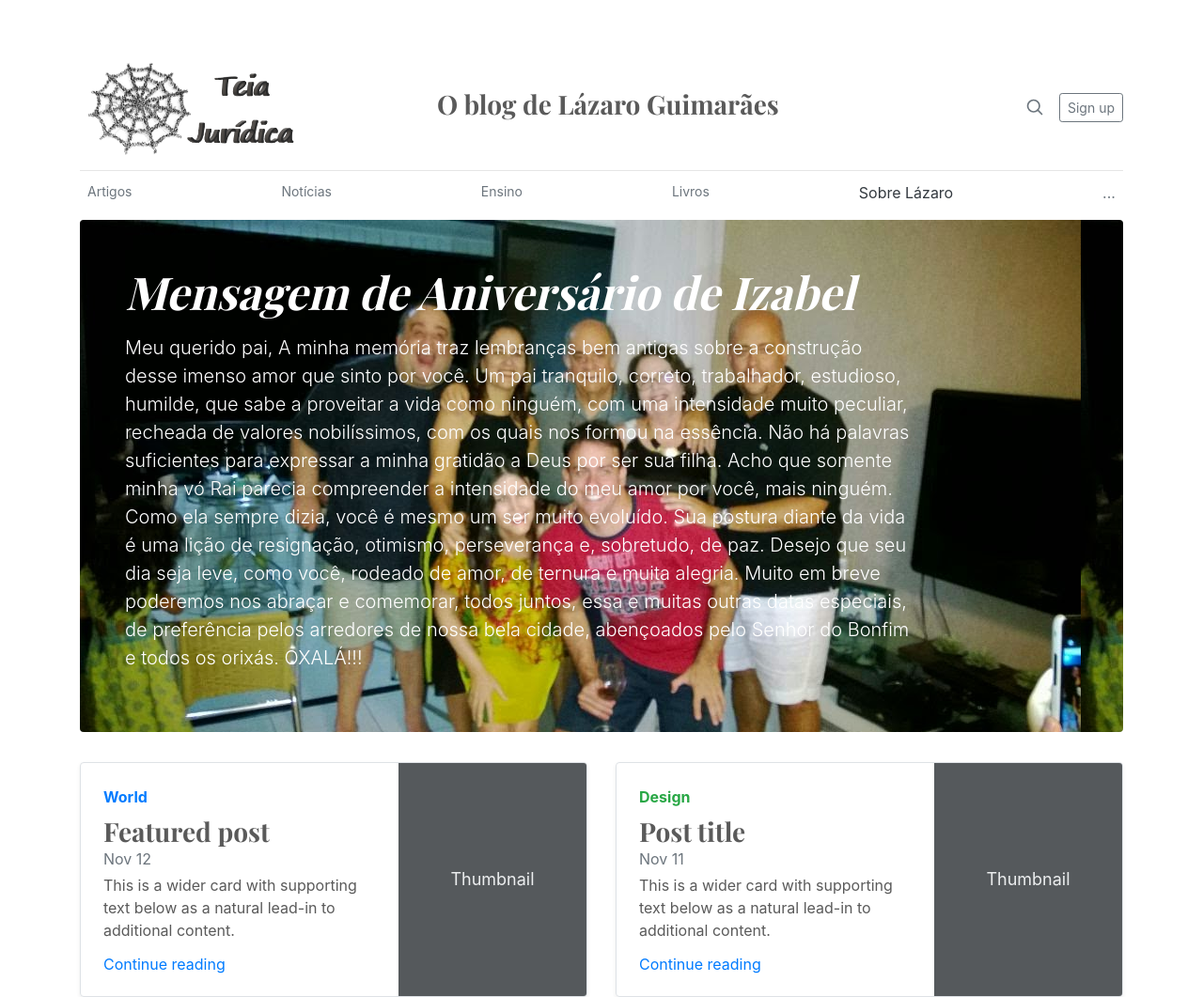
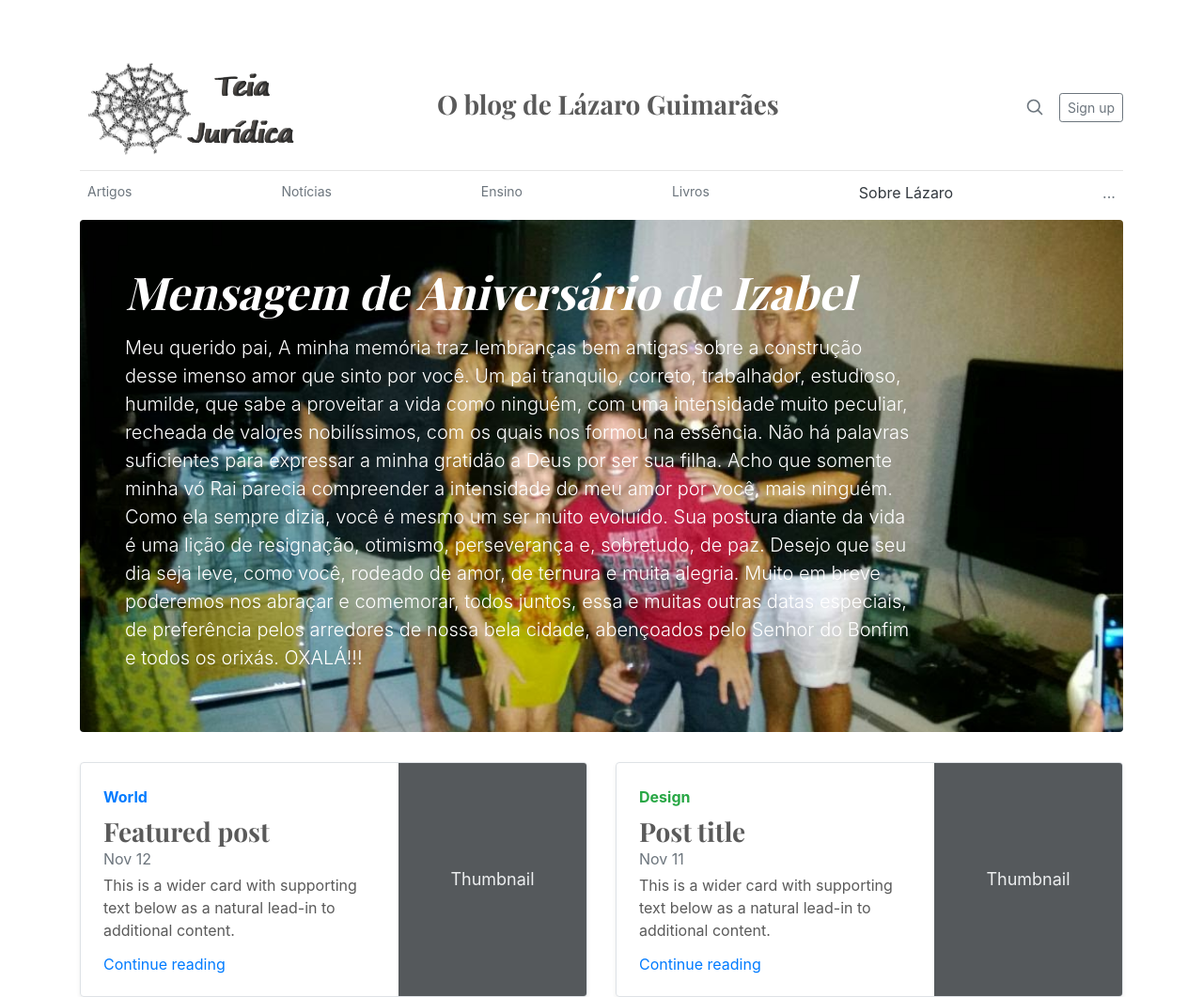
Before and after one commit to laguimarfh/lazaroguimaraes, a Django app: page / in a window 1280 px wide. Shown: the top 1061 px of the page at 94% size. Run offline with Django 3.2, Linux system fonts and the light colour scheme; some libraries are stand-ins or nearby versions.

Commit message:
imagem corrigida

```diff
--- a/blog/templates/blog/base.html
+++ b/blog/templates/blog/base.html
@@ -20,6 +20,9 @@
 
     <style>
       .bg-familia {
+        background-position: center center;
+        background-attachment: fixed;
+        background-repeat: no-repeat; background-size: cover;
         background-image: url("{% static 'blog/images/familiaguima.jpg'%}");
       }
 
```
